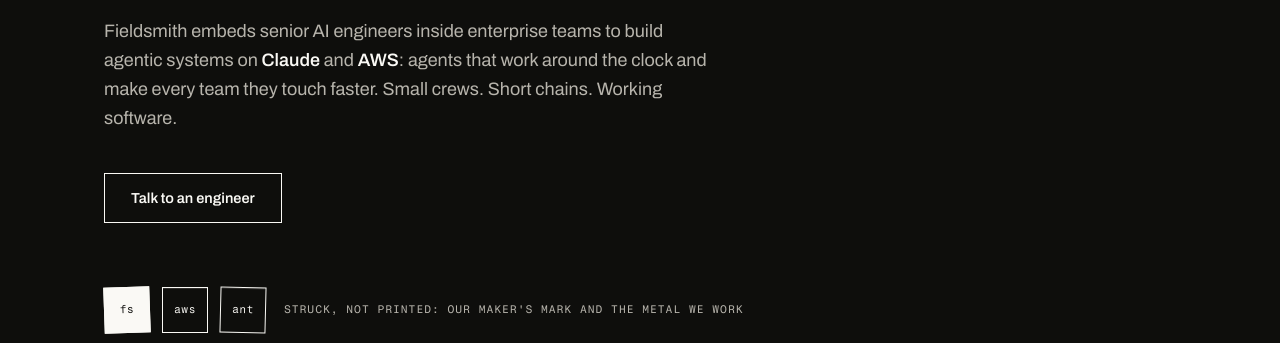
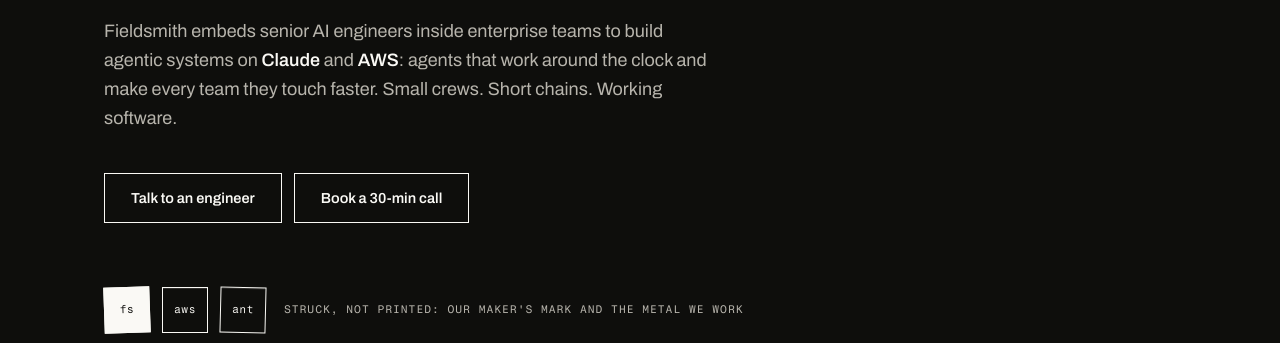
Before and after one commit to fs-eu/site, a plain HTML site: page index.html in a window 1280 px wide. Shown: the part 457-800 px from the top of the page. Drawn offline with Linux system fonts and the light colour scheme.

Commit message:
feat(site): booking CTA + privacy-safe analytics, with runbooks

```diff
--- a/index.html
+++ b/index.html
@@ -180,7 +180,10 @@
     <span class="mono reveal">Forward-deployed AI engineering — built on Claude and AWS</span>
     <h1 class="reveal r2">Every company is adding AI. <em>The ones pulling ahead are being rebuilt around it.</em></h1>
     <p class="hero-sub reveal r3">Fieldsmith embeds senior AI engineers inside enterprise teams to build agentic systems on <b>Claude</b> and <b>AWS</b>: agents that work around the clock and make every team they touch faster. Small crews. Short chains. Working software.</p>
-    <a class="btn reveal r3" href="mailto:crew@fieldsmith.eu">Talk to an engineer</a>
+    <div class="reveal r3" style="display:flex;align-items:center;gap:12px;flex-wrap:wrap;">
+      <a class="btn" href="mailto:crew@fieldsmith.eu">Talk to an engineer</a>
+      <a id="book-call" class="btn" href="https://cal.com/FIELDSMITH-TODO/intro">Book a 30-min call</a>
+    </div>
     <div class="hero-strike reveal r4">
       <div class="stamp solid tilt">fs</div>
       <div class="stamp">aws</div>
@@ -344,7 +347,10 @@
   <div class="wrap sr">
     <span class="mono">Start with one workflow</span>
     <h2>Bring us the workflow that eats your team's week. <em>We'll bring the agents that give it back.</em></h2>
-    <a class="btn fill" href="mailto:crew@fieldsmith.eu" style="padding:14px 28px;font-size:15px;">Talk to an engineer</a>
+    <div style="display:flex;align-items:center;gap:12px;flex-wrap:wrap;">
+      <a class="btn fill" href="mailto:crew@fieldsmith.eu" style="padding:14px 28px;font-size:15px;">Talk to an engineer</a>
+      <a class="btn fill" href="https://cal.com/FIELDSMITH-TODO/intro" style="padding:14px 28px;font-size:15px;">Book a 30-min call</a>
+    </div>
   </div>
 </section>
 
@@ -374,5 +380,7 @@
   document.querySelectorAll('.sr').forEach(el=>io.observe(el));
 </script>
 
+<script data-goatcounter="https://FIELDSMITH-TODO.goatcounter.com/count" async src="//gc.zgo.at/count.js"></script>
+
 </body>
 </html>
```
